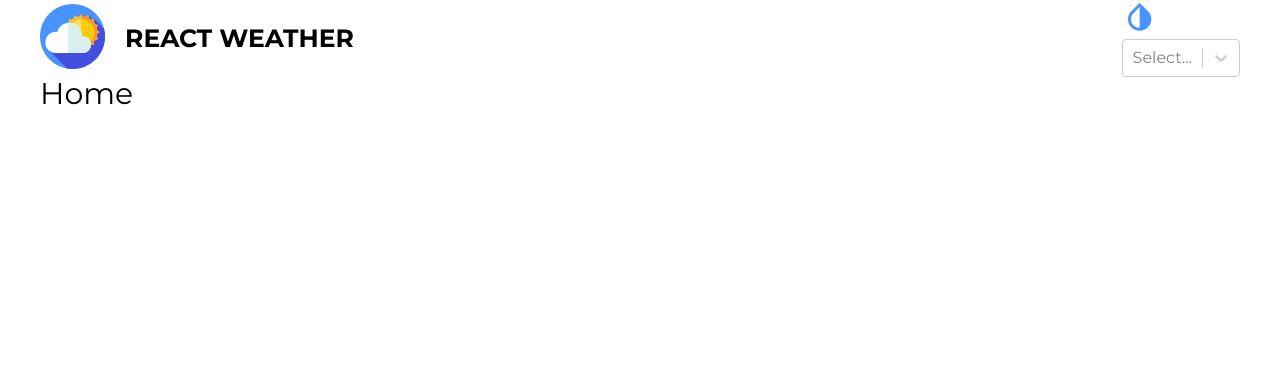
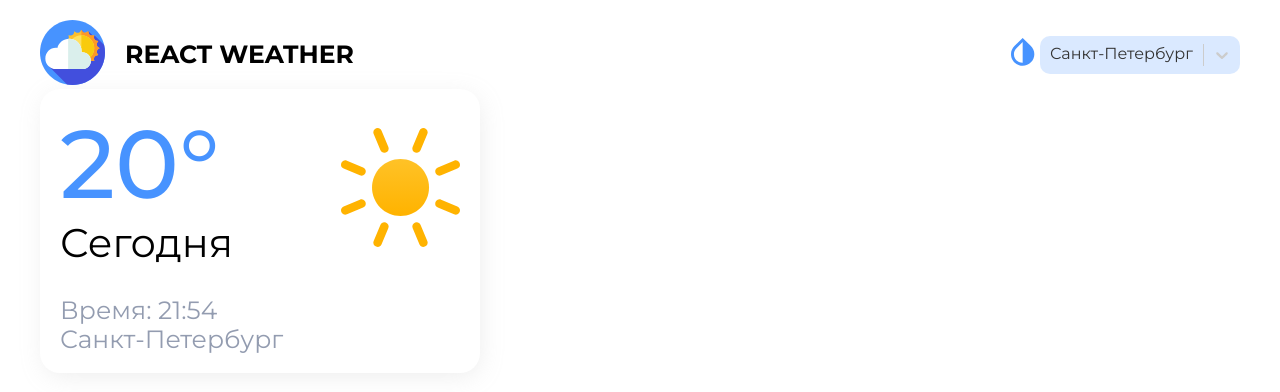
Before and after one commit to wanted4235/react_weather, a React (Create React App) app: page / in a window 1280 px wide. Shown: the top 392 px of the page. Built offline with nearby package versions, Linux system fonts and the light colour scheme.

Commit message:
created ThisDay component

```diff
--- a/src/assets/icons/global/GlobalSvgSelector.tsx
+++ b/src/assets/icons/global/GlobalSvgSelector.tsx
@@ -39,6 +39,18 @@
                 </svg>
 
             );
+        case 'sun':
+            return (<svg width="119" height="119" viewBox="0 0 119 119" fill="none" xmlns="http://www.w3.org/2000/svg">
+                <path d="M59.5229 88.0144C75.2638 88.0144 88.0243 75.2545 88.0243 59.5144C88.0243 43.7742 75.2638 31.0143 59.5229 31.0143C43.782 31.0143 31.0215 43.7742 31.0215 59.5144C31.0215 75.2545 43.782 88.0144 59.5229 88.0144Z" fill="url(#paint0_linear_2_179)" />
+                <path d="M86.3084 5.95127L79.6106 22.1222C77.4274 27.389 69.5268 24.1172 71.71 18.8504L78.4078 2.67947C80.591 -2.58734 88.4916 0.684466 86.3084 5.95127ZM47.2843 100.155L40.5865 116.326C38.4033 121.593 30.5027 118.321 32.6859 113.054L39.3837 96.8835C41.5669 91.6167 49.4675 94.8885 47.2843 100.155ZM116.326 40.5959L100.154 47.2934C94.8873 49.4765 91.6154 41.5763 96.8824 39.3932L113.054 32.6957C118.321 30.5126 121.593 38.4128 116.326 40.5959ZM22.1176 79.6182L5.94586 86.3157C0.6788 88.4988 -2.59316 80.5986 2.6739 78.4155L18.8456 71.718C24.1127 69.5349 27.3846 77.4351 22.1176 79.6182ZM113.054 86.3214L96.8824 79.6239C91.6154 77.4408 94.8873 69.5406 100.154 71.7237L116.326 78.4212C121.593 80.6043 118.321 88.5045 113.054 86.3214ZM18.8456 47.2991L2.6739 40.6016C-2.59316 38.4185 0.6788 30.5183 5.94586 32.7014L22.1176 39.3989C27.3846 41.582 24.1127 49.4822 18.8456 47.2991ZM40.5808 2.67377L47.2786 18.8447C49.4618 24.1115 41.5612 27.3833 39.378 22.1165L32.6802 5.94557C30.497 0.678766 38.3976 -2.59304 40.5808 2.67377ZM79.6049 96.8778L86.3027 113.049C88.4859 118.316 80.5853 121.587 78.4021 116.321L71.7043 100.15C69.5211 94.8828 77.4217 91.611 79.6049 96.8778Z" fill="#FFB300" />
+                <defs>
+                    <linearGradient id="paint0_linear_2_179" x1="59.5229" y1="31.0143" x2="59.5229" y2="87.2546" gradientUnits="userSpaceOnUse">
+                        <stop stop-color="#FFC227" />
+                        <stop offset="1" stop-color="#FFB300" />
+                    </linearGradient>
+                </defs>
+            </svg>
+            );
         default:
             return null;
     }
--- a/src/pages/Home/Home.tsx
+++ b/src/pages/Home/Home.tsx
@@ -1,10 +1,13 @@
 import React from 'react'
+import { ThisDay } from './components/ThisDay/ThisDay'
 import s from './Home.module.scss'
 
 type Props = {}
 
 export const Home = (props: Props) => {
     return (
-        <div className={s.home}>Home</div>
+        <div className={s.home}>
+            <ThisDay />
+        </div>
     )
 }
--- /dev/null
+++ b/src/pages/Home/components/ThisDay/ThisDay.module.scss
@@ -0,0 +1,43 @@
+@import '../../../../styles/variables.scss';
+
+.this__day {
+    padding: 20px;
+    max-width: 400px;
+    width: 100%;
+    background: $light-background;
+    box-shadow: $box-shadow;
+    border-radius: $border-radius;
+}
+
+.top__block {
+    display: flex;
+    justify-content: space-between;
+    align-items: center;
+    width: 100%;
+    margin-bottom: 30px;
+
+    svg {
+        width: 119px;
+        height: 119px;
+    }
+
+    .this__temp {
+        font-size: 96px;
+        font-weight: 500;
+        color: $primary-color;
+    }
+
+    .this__day_name {
+        font-size: 40px;
+        color: $light-color;
+    }
+}
+
+.bottom_block {
+
+    .this__time,
+    .this__city {
+        color: $base-color;
+        font-size: 25px;
+    }
+}
--- /dev/null
+++ b/src/pages/Home/components/ThisDay/ThisDay.tsx
@@ -0,0 +1,27 @@
+import React from 'react'
+import { GlobalSvgSelector } from '../../../../assets/icons/global/GlobalSvgSelector'
+import s from '../ThisDay/ThisDay.module.scss'
+
+type Props = {}
+
+export const ThisDay = (props: Props) => {
+    return (
+        <div className={s.this__day}>
+            <div className={s.top__block}>
+                <div className={s.top__block_wrapper}>
+                    <div className={s.this__temp}>20°</div>
+                    <div className={s.this__day_name}>Сегодня</div>
+                </div>
+                <GlobalSvgSelector id='sun' />
+            </div>
+            <div className={s.bottom_block}>
+                <div className={s.this__time}>
+                    Время: <span>21:54</span>
+                </div>
+                <div className={s.this__city}>
+                    Санкт-Петербург
+                </div>
+            </div>
+        </div>
+    )
+}
--- a/src/shared/Header/Header.module.scss
+++ b/src/shared/Header/Header.module.scss
@@ -10,9 +10,12 @@
     align-items: center;
 }
 
+.change-theme,
 .logo {
     margin-right: 20px;
+}
 
+.logo {
     svg {
         width: 65px;
         height: 65px;
--- a/src/shared/Header/Header.tsx
+++ b/src/shared/Header/Header.tsx
@@ -7,10 +7,22 @@
 
 export const Header = (props: Props) => {
     const options = [
-        { value: 'chocolate', label: 'Chocolate' },
-        { value: 'strawberry', label: 'Strawberry' },
-        { value: 'vanilla', label: 'Vanilla' }
+        { value: 'city-1', label: 'Санкт-Петербург' },
+        { value: 'city-2', label: 'Москва' },
+        { value: 'city-3', label: 'Самара' }
     ]
+
+    const colourStyles = {
+        control: (styles: any) => ({
+            ...styles,
+            backgroundColor: 'rgba(71,147,255,0.2)',
+            width: '200px',
+            height: '37px',
+            border: 'none',
+            borderRadius: '10px',
+            zIndex: 100,
+        }),
+    }
 
     return (
         <header className={s.header}>
@@ -23,8 +35,11 @@
             <div className={s.wrapper}>
                 <div className={s.change_theme}>
                     <GlobalSvgSelector id='change-theme' />
-                    <Select options={options} />
                 </div>
+                <Select
+                    defaultValue={options[0]}
+                    styles={colourStyles}
+                    options={options} />
             </div>
         </header>
     )
--- a/src/styles/index.scss
+++ b/src/styles/index.scss
@@ -8,4 +8,5 @@
 .container {
     max-width: 1200px;
     margin: 0 auto;
+    padding-top: 20px;
 }
--- a/src/styles/variables.scss
+++ b/src/styles/variables.scss
@@ -0,0 +1,6 @@
+$light-background: #FFF;
+$light-color: #000;
+$box-shadow: 2px 5px 25px -3px rgba(180, 180, 180, 0.25);
+$border-radius: 20px;
+$primary-color: #4793FF;
+$base-color: #939CB0;
```
Also changed, not shown: src/pages/Home/components/ThisDayInfo/ThisDayInfo.tsx (added, +10 -0 lines), src/pages/Home/components/ThisDayInfo/ThisDayInfo.module.scss (added).
